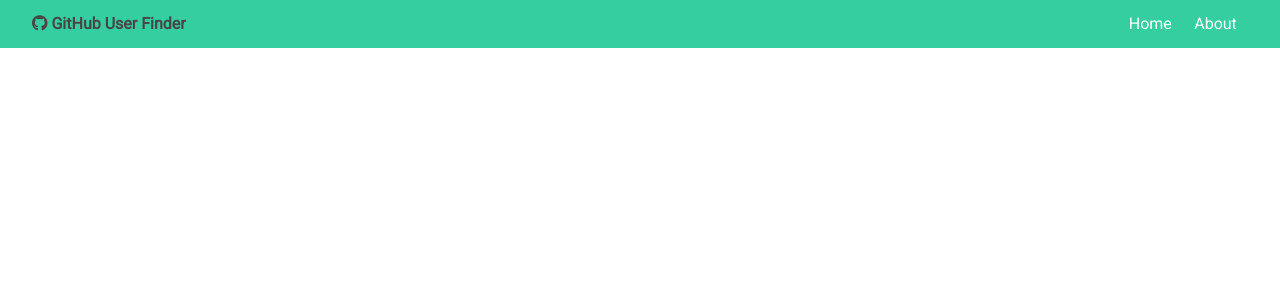
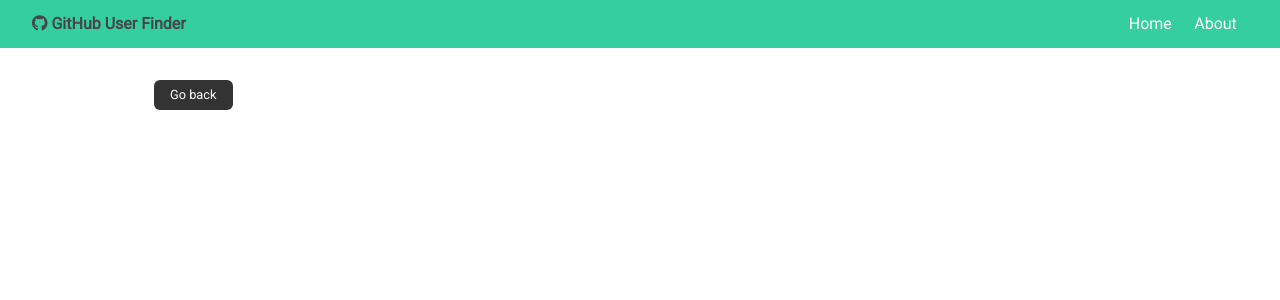
Before and after one commit to jessica-pring/github-user-finder, a React (Create React App) app: page /user/1 in a window 1280 px wide. Shown: the top 300 px of the page. Built offline with nearby package versions, Linux system fonts and the light colour scheme; no server answers.

Commit message:
get single user from api with show page

```diff
--- a/src/App.js
+++ b/src/App.js
@@ -41,14 +41,13 @@ class App extends Component {
   }
 
   // Get single github user
-  getUser = async (username) => {
+  getUser = async (login) => {
     this.setState({ loading: true });
 
-    const res = await axios.get(`https://api.github.com/search/users/${username}?&
-    client_id=${process.env.REACT_APP_GITHUB_CLIENT_ID}&
-    client_secret=${process.env.REACT_APP_GITHUB_CLIENT_SECRET}`);
+    const res = await axios.get(`https://api.github.com/user/${login}?&
+      client_id=${process.env.REACT_APP_GITHUB_CLIENT_ID}&
+      client_secret=${process.env.REACT_APP_GITHUB_CLIENT_SECRET}`);
 
-    console.log(res.data);
     this.setState({ user: res.data, loading: false });
   }
 
@@ -92,7 +91,7 @@ class App extends Component {
               )}/>
 
               {/* User page */}
-              <Route exact path='/users/:login' render={props => (
+              <Route exact path='/user/:login' render={props => (
                 <User { ...props } getUser={this.getUser} user={user} loading={loading} />
               )}/>
 
--- a/src/components/users/User.js
+++ b/src/components/users/User.js
@@ -1,10 +1,37 @@
 import React, { Component } from 'react';
+import { Link } from 'react-router-dom';
 
 export class User extends Component {
+  // Passes the user state to User component
+  componentDidMount() {
+    this.props.getUser(this.props.match.params.login);
+  }
+
   render() {
+    const {
+      name,
+      // avatar_url,
+      // location,
+      // bio,
+      // blog,
+      // login,
+      // html_url,
+      // followers,
+      // following,
+      // public_repos,
+      // public_gists,
+      // hireable
+    } = this.props.user;
+
+    // const { loading } = this.props;
+
     return (
-      <div>
-        User
+      <div className='container'>
+        <h2>{name}</h2>
+
+        <Link to={'/'} className='btn btn-dark btn-sm my-1' >
+          Go back
+        </Link>
       </div>
     )
   }
--- a/src/components/users/UserItem.js
+++ b/src/components/users/UserItem.js
@@ -1,7 +1,8 @@
 import React from 'react';
 import PropTypes from 'prop-types';
+import { Link } from 'react-router-dom';
 
-const UserItem = ({ user: { login, avatar_url, html_url } }) => {
+const UserItem = ({ user: { login, avatar_url, html_url, id } }) => {
   return (
     <div className="card text-center">
       <img
@@ -13,7 +14,9 @@ const UserItem = ({ user: { login, avatar_url, html_url } }) => {
       <h3>{login}</h3>
 
       <div>
-        <a href={html_url} className="btn btn-dark btn-sm my-1">See More</a>
+        <Link to={`/user/${id}`} className='btn btn-dark btn-sm my-1' >
+          See more
+        </Link>
       </div>
     </div>
   )
```
